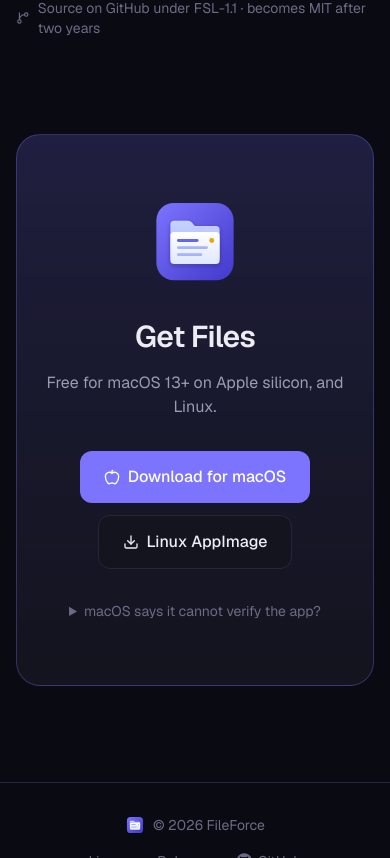
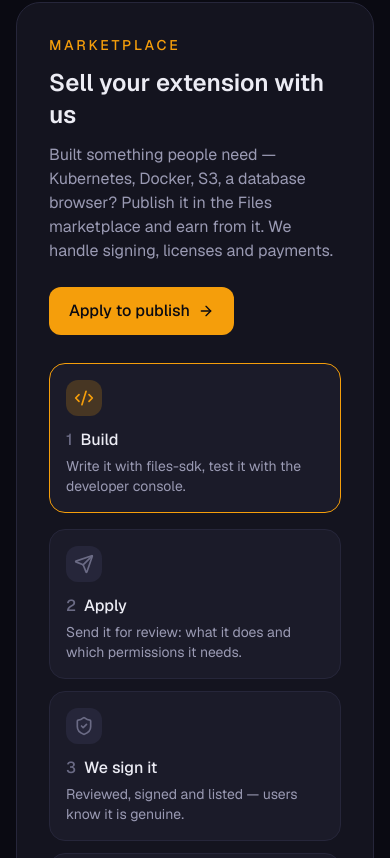
Before and after one commit to FileForce/files-website, a Next.js app: page / in a window 390 px wide. Shown: the part 9546-10404 px from the top of the page. Built offline with nearby package versions, Linux system fonts and the light colour scheme.

Commit message:
Marketplace: apply to sell an extension with Files
🤖 Generated with [Claude Code](https://claude.com/claude-code)
Co-Authored-By: Anthropic Claude <noreply@anthropic.com>

```diff
--- a/src/components/extensions.tsx
+++ b/src/components/extensions.tsx
@@ -1,7 +1,7 @@
 "use client";
 
 import { motion, useReducedMotion } from "motion/react";
-import { FileArchive, FileText, GitBranch, KeyRound, LockKeyhole, ShieldCheck, SquareTerminal } from "lucide-react";
+import { ArrowRight, Code2, Coins, FileArchive, FileText, GitBranch, KeyRound, LockKeyhole, Send, ShieldCheck, SquareTerminal } from "lucide-react";
 import { useEffect, useState } from "react";
 import { Card, Grid, Section } from "./primitives";
 
@@ -235,9 +235,62 @@ export function Developers() {
           </code>
         </pre>
       </motion.div>
+      <Marketplace />
       <p className="mt-4 flex items-center justify-center gap-2 text-sm text-faint">
         <GitBranch className="size-4" /> Source on GitHub under FSL-1.1 · becomes MIT after two years
       </p>
     </section>
   );
 }
+
+const APPLY = "https://github.com/FileForce/files/issues/new?template=marketplace.yml";
+
+/** Sell an extension with Files: the steps light up one after another. */
+function Marketplace() {
+  const step = useStep(4, 1400);
+  const steps = [
+    { icon: <Code2 className="size-5" />, title: "Build", text: "Write it with files-sdk, test it with the developer console." },
+    { icon: <Send className="size-5" />, title: "Apply", text: "Send it for review: what it does and which permissions it needs." },
+    { icon: <ShieldCheck className="size-5" />, title: "We sign it", text: "Reviewed, signed and listed — users know it is genuine." },
+    { icon: <Coins className="size-5" />, title: "Earn together", text: "Users buy a license key; you get a share of every sale." },
+  ];
+  return (
+    <motion.div
+      id="marketplace"
+      initial={{ opacity: 0, y: 30 }}
+      whileInView={{ opacity: 1, y: 0 }}
+      viewport={{ once: true }}
+      className="mt-5 rounded-3xl border border-border bg-surface p-8"
+    >
+      <div className="flex flex-col items-start justify-between gap-6 md:flex-row md:items-end">
+        <div className="max-w-xl">
+          <p className="text-sm font-medium uppercase tracking-[0.2em] text-amber">Marketplace</p>
+          <h3 className="mt-3 text-2xl font-semibold">Sell your extension with us</h3>
+          <p className="mt-3 text-muted">
+            Built something people need — Kubernetes, Docker, S3, a database browser? Publish it in the Files marketplace and earn from it. We handle signing, licenses and payments.
+          </p>
+        </div>
+        <a href={APPLY} className="flex shrink-0 items-center gap-2 rounded-xl bg-amber px-5 py-3 font-medium text-background transition hover:brightness-110">
+          Apply to publish <ArrowRight className="size-4" />
+        </a>
+      </div>
+      <div className="mt-8 grid gap-3 md:grid-cols-4">
+        {steps.map((item, index) => (
+          <motion.div
+            key={item.title}
+            animate={{ borderColor: index === step ? "var(--amber)" : "var(--border)", y: index === step ? -4 : 0 }}
+            transition={{ type: "spring", stiffness: 300, damping: 24 }}
+            className="rounded-2xl border bg-elevated p-4"
+          >
+            <div className={`flex size-9 items-center justify-center rounded-xl ${index <= step ? "bg-amber/20 text-amber" : "bg-border text-faint"}`}>{item.icon}</div>
+            <p className="mt-3 font-medium">
+              <span className="mr-2 text-faint">{index + 1}</span>
+              {item.title}
+            </p>
+            <p className="mt-1 text-sm text-muted">{item.text}</p>
+          </motion.div>
+        ))}
+      </div>
+    </motion.div>
+  );
+}
--- a/src/components/hero.tsx
+++ b/src/components/hero.tsx
@@ -149,6 +149,7 @@ export function Hero() {
           <a href="#access" className="hidden hover:text-foreground sm:inline">Accessible</a>
           <a href="#comfort" className="hidden hover:text-foreground sm:inline">Convenient</a>
           <a href="#extensions" className="hidden hover:text-foreground sm:inline">Extensions</a>
+          <a href="#marketplace" className="hidden hover:text-foreground sm:inline">Marketplace</a>
           <a href={REPOSITORY} className="flex items-center gap-1.5 rounded-lg px-2 py-1.5 hover:text-foreground" aria-label="GitHub">
             <GithubMark />
           </a>
```
